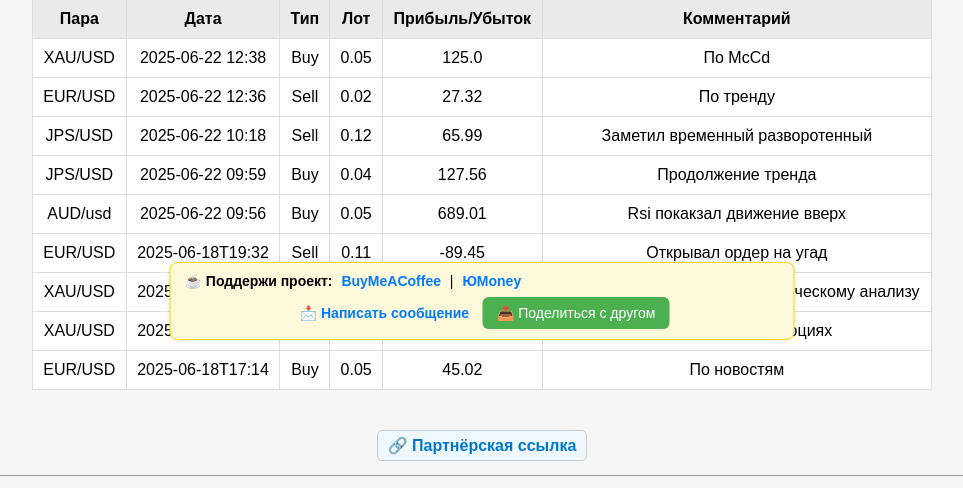
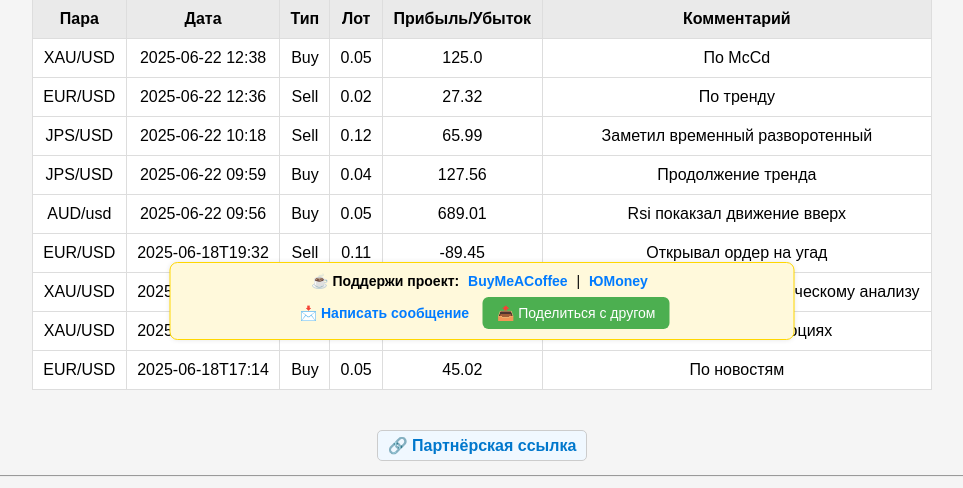
Before and after one commit to KakariA2/trader_diary, a Flask app: page / in a window 1280 px wide. Shown: the part 445-933 px from the top of the page, without its empty margins (158-1121 px from the left). Run offline with Flask 3, Linux system fonts and the light colour scheme; data comes from the database, SQL or seed files in the repository.

Commit message:
Обновил шаблон index.html и стили style.css

```diff
--- a/templates/index.html
+++ b/templates/index.html
@@ -244,11 +244,11 @@
         </div>
     <div class="support-box">
 	 <!-- Блок поддержки -->
-	      <div style="margin-bottom: 5px;">
-        ☕ <strong>Поддержи проект:</strong>
+	   <center>     <div style="margin-bottom: 5px;">
+      ☕ <strong>Поддержи проект:</strong>
         <a href="https://buymeacoffee.com/kakari" target="_blank" rel="noopener noreferrer">BuyMeACoffee</a> |
         <a href="https://yoomoney.ru/to/4100119196832465" target="_blank" rel="noopener noreferrer">ЮMoney</a>
-      </div>
+      </div> </center>
 
       <div style="margin-top: 8px; text-align: center;">
         <a href="/feedback" style="margin-right: 10px;">📩 Написать сообщение</a>
```
